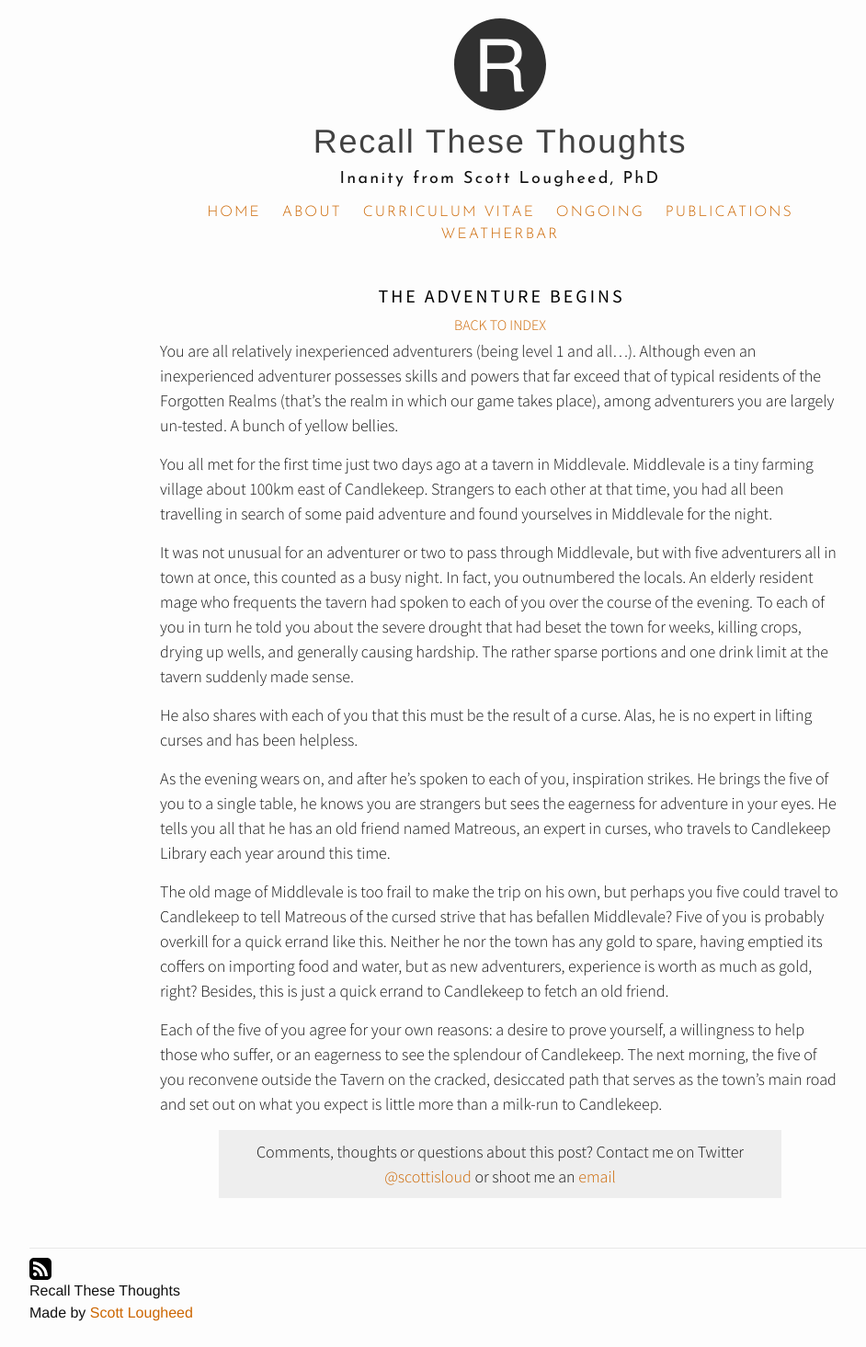
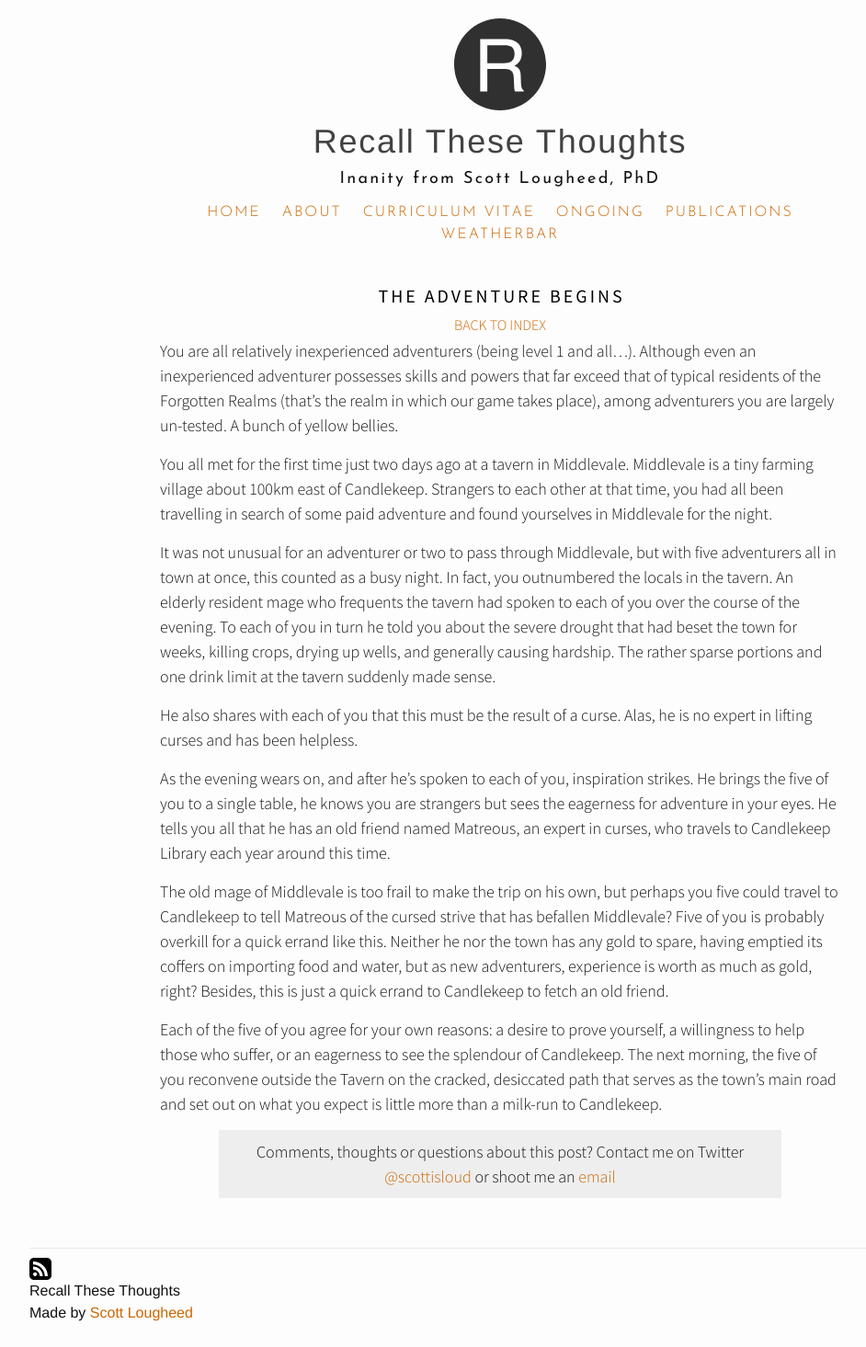
Before and after one commit to scottisloud/rtt-jekyll, a Jekyll site: the page built from dnd/_posts/2021-11-27-the-adventure-begins.md, in a window 1280 px wide. Shown: the whole page at 92% size, without its empty margins (96-1038 px from the left). Built offline with Jekyll 4.4.1, drawn with Linux system fonts in a browser that asks for light colours; some web fonts are replaced.

Commit message:
updating dnd story

```diff
--- a/dnd/_posts/2021-11-27-the-adventure-begins.md
+++ b/dnd/_posts/2021-11-27-the-adventure-begins.md
@@ -6,7 +6,7 @@ You are all relatively inexperienced adventurers (being level 1 and all…). Alt
 
 You all met for the first time just two days ago at a tavern in Middlevale. Middlevale is a tiny farming village about 100km east of Candlekeep. Strangers to each other at that time, you had all been travelling in search of some paid adventure and found yourselves in Middlevale for the night.
 
-It was not unusual for an adventurer or two to pass through Middlevale, but with five adventurers all in town at once, this counted as a busy night. In fact, you outnumbered the locals. An elderly resident mage who frequents the tavern had spoken to each of you over the course of the evening. To each of you in turn he told you about the severe drought that had beset the town for weeks, killing crops, drying up wells, and generally causing hardship. The rather sparse portions and one drink limit at the tavern suddenly made sense.
+It was not unusual for an adventurer or two to pass through Middlevale, but with five adventurers all in town at once, this counted as a busy night. In fact, you outnumbered the locals in the tavern. An elderly resident mage who frequents the tavern had spoken to each of you over the course of the evening. To each of you in turn he told you about the severe drought that had beset the town for weeks, killing crops, drying up wells, and generally causing hardship. The rather sparse portions and one drink limit at the tavern suddenly made sense.
 
 He also shares with each of you that this must be the result of a curse. Alas, he is no expert in lifting curses and has been helpless.
 
```
